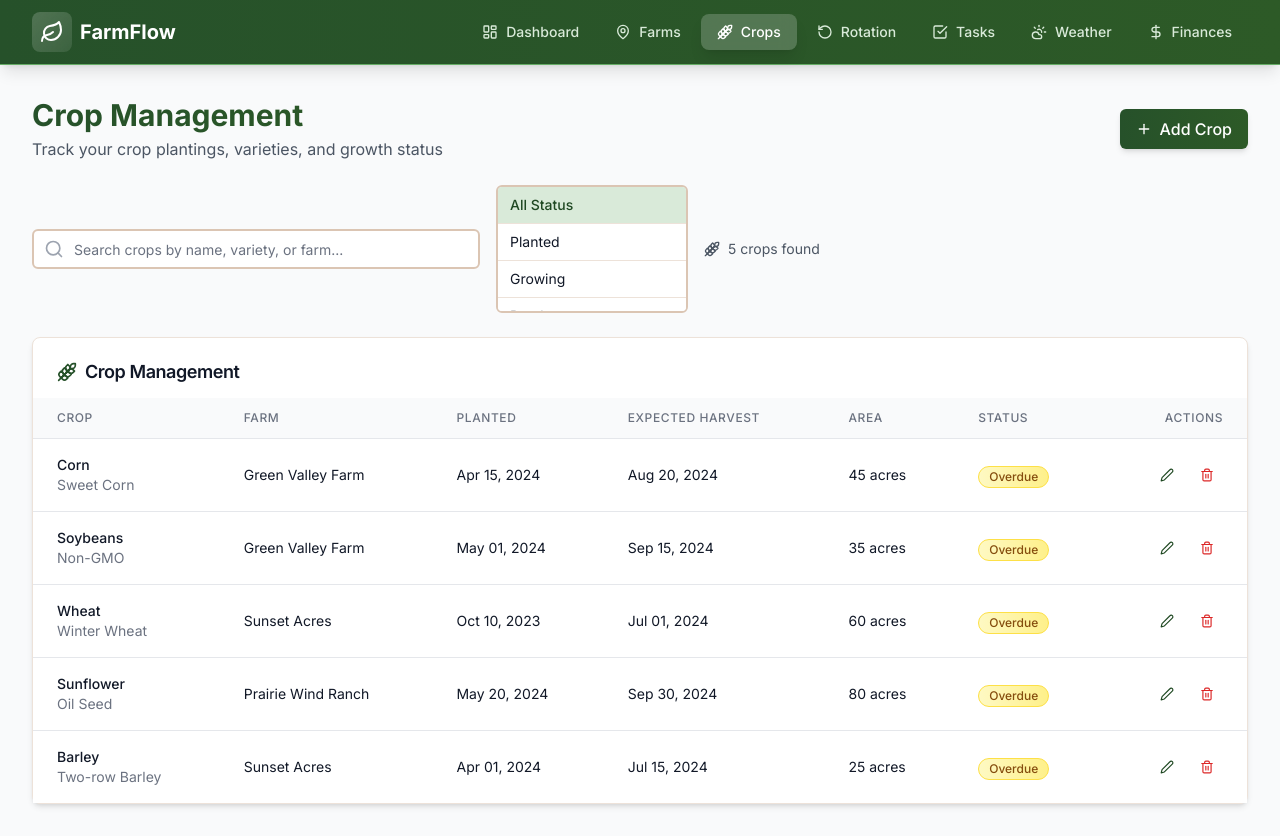
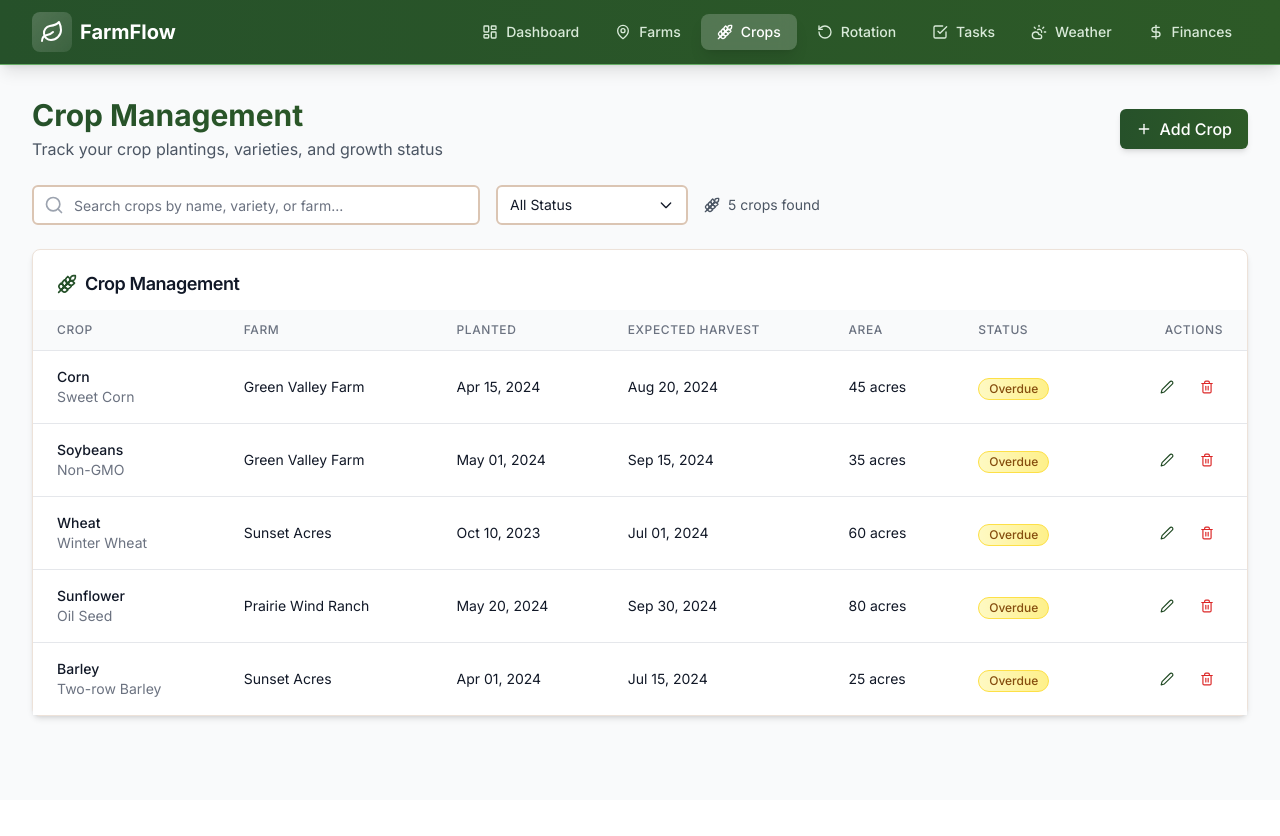
Before and after one commit to apper-canvas/farmflowmotion, a React (Vite) app: page /crops in a window 1280 px wide. After the commit the page ends 800 px from the top, so only its background shows below. Built offline with nearby package versions, Linux system fonts and the light colour scheme.

Commit message:
Fix Farm and Status dropdown functionality in crop form

```diff
--- a/src/components/atoms/Select.jsx
+++ b/src/components/atoms/Select.jsx
@@ -1,38 +1,87 @@
 import React from "react";
 import { cn } from "@/utils/cn";
 
-const Select = React.forwardRef(({ className, children, value, onChange, disabled, ...props }, ref) => {
+const Select = React.forwardRef(({ className, children, value, onChange, disabled, placeholder, ...props }, ref) => {
+  const [isOpen, setIsOpen] = React.useState(false);
+
   const handleOptionClick = (optionValue) => {
     if (disabled) return;
     if (onChange) {
       onChange({ target: { value: optionValue } });
     }
+    setIsOpen(false);
   };
 
+  const handleToggle = () => {
+    if (!disabled) {
+      setIsOpen(!isOpen);
+    }
+  };
+
+  const handleKeyDown = (e) => {
+    if (e.key === 'Enter' || e.key === ' ') {
+      e.preventDefault();
+      handleToggle();
+    } else if (e.key === 'Escape') {
+      setIsOpen(false);
+    }
+  };
+
+  // Find selected option text
+  const selectedOption = React.Children.toArray(children).find(
+    child => React.isValidElement(child) && child.props.value === value
+  );
+
+  const displayText = selectedOption ? selectedOption.props.children : (placeholder || 'Select an option');
+
   return (
+    <div className="relative" ref={ref}>
       <div
         className={cn(
-        "w-full max-h-32 overflow-y-auto rounded-md border-2 border-earth-200 bg-white text-sm text-gray-900 focus-within:border-primary-500 focus-within:ring-2 focus-within:ring-primary-500 focus-within:ring-offset-1 transition-colors duration-200",
-        disabled && "cursor-not-allowed opacity-50",
+          "w-full px-3 py-2 rounded-md border-2 border-earth-200 bg-white text-sm text-gray-900 cursor-pointer focus:border-primary-500 focus:ring-2 focus:ring-primary-500 focus:ring-offset-1 transition-colors duration-200",
+          disabled && "cursor-not-allowed opacity-50 bg-gray-50",
+          !value && !selectedOption && "text-gray-500",
           className
         )}
-      ref={ref}
+        onClick={handleToggle}
+        onKeyDown={handleKeyDown}
+        tabIndex={disabled ? -1 : 0}
+        role="combobox"
+        aria-expanded={isOpen}
+        aria-haspopup="listbox"
         {...props}
       >
-      {React.Children.map(children, (child) => {
+        <div className="flex items-center justify-between">
+          <span className="block truncate">{displayText}</span>
+          <div className={cn(
+            "transition-transform duration-200",
+            isOpen && "rotate-180"
+          )}>
+            <svg className="w-4 h-4" fill="none" stroke="currentColor" viewBox="0 0 24 24">
+              <path strokeLinecap="round" strokeLinejoin="round" strokeWidth={2} d="M19 9l-7 7-7-7" />
+            </svg>
+          </div>
+        </div>
+      </div>
+
+      {isOpen && (
+        <div className="absolute z-50 w-full mt-1 max-h-60 overflow-y-auto rounded-md border border-earth-200 bg-white shadow-lg">
+          {React.Children.map(children, (child, index) => {
             if (React.isValidElement(child) && child.type === 'option') {
               const isSelected = child.props.value === value;
               return (
                 <div
-              key={child.props.value}
+                  key={child.props.value || index}
                   className={cn(
                     "px-3 py-2 cursor-pointer transition-colors duration-150 border-b border-earth-100 last:border-b-0",
                     isSelected
                       ? "bg-primary-100 text-primary-700 font-medium"
                       : "hover:bg-earth-50",
-                disabled && "cursor-not-allowed"
+                    disabled && "cursor-not-allowed opacity-50"
                   )}
                   onClick={() => handleOptionClick(child.props.value)}
+                  role="option"
+                  aria-selected={isSelected}
                 >
                   {child.props.children}
                 </div>
@@ -41,6 +90,8 @@ const Select = React.forwardRef(({ className, children, value, onChange, disable
             return null;
           })}
         </div>
+      )}
+    </div>
   );
 });
 
--- a/src/components/molecules/FormField.jsx
+++ b/src/components/molecules/FormField.jsx
@@ -18,8 +18,8 @@ const FormField = ({
     }
 
     switch (type) {
-      case "select":
-        return <Select {...props} />;
+case "select":
+        return <Select {...props} placeholder={props.placeholder} />;
       case "textarea":
         return <Textarea {...props} />;
       default:
```
Lines whose indentation alone changed are shown as unchanged.
